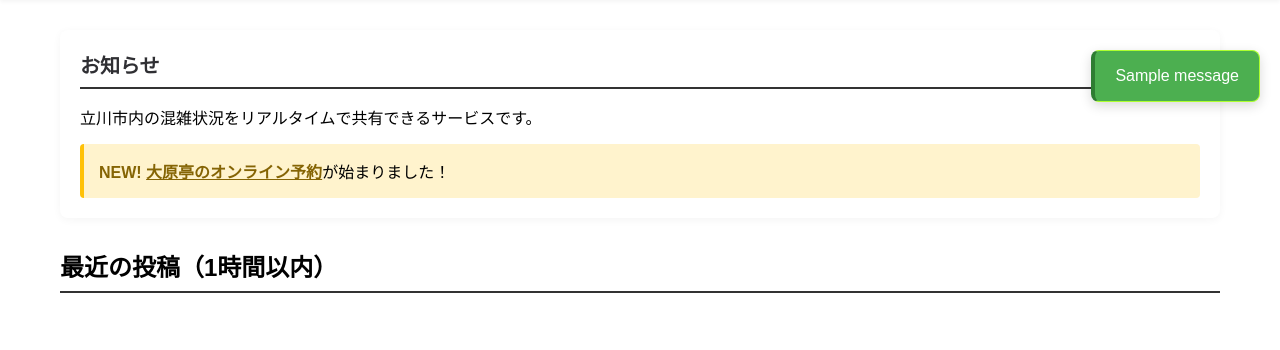
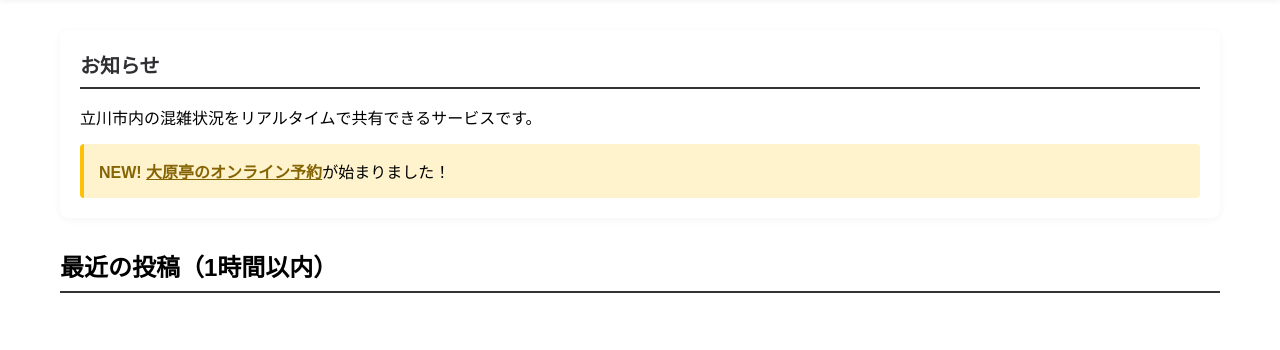
Before and after one commit to kkaisei0204/TachikawaCS, a Flask app: page /topics in a window 1280 px wide. Shown: the part 60-410 px from the top of the page. Run offline with Flask 3, Linux system fonts and the light colour scheme; a user stored in the database is signed in; tables that the repository leaves empty hold one stand-in row (values such as "Sample post"); one stand-in notice (Sample message) is shown.

Commit message:
Update flash message styles

```diff
--- a/apps/top_page/static/style.css
+++ b/apps/top_page/static/style.css
@@ -2880,3 +2880,67 @@
     min-height: 44px;
   }
 }
+
+/* ========================================
+   フラッシュメッセージ（統一デザイン）
+   ======================================== */
+.flash-messages {
+  position: fixed;
+  top: 80px;
+  right: 20px;
+  z-index: 9999;
+  max-width: 350px;
+}
+
+.flash {
+  padding: 16px 20px;
+  margin-bottom: 12px;
+  border-radius: 8px;
+  font-size: 15px;
+  font-weight: 500;
+  box-shadow: 0 4px 12px rgba(0, 0, 0, 0.15);
+  animation: slideInRight 0.4s ease-out, slideOutRight 0.5s ease-in 3s forwards;
+}
+
+/* 成功メッセージ（緑） */
+.flash.success {
+  background-color: #4CAF50;
+  color: white;
+}
+
+/* エラーメッセージ（赤） */
+.flash.error,
+.flash.danger {
+  background-color: #f44336;
+  color: white;
+}
+
+/* 情報メッセージ（青） */
+.flash.info {
+  background-color: #2196F3;
+  color: white;
+}
+
+/* スライドインアニメーション */
+@keyframes slideInRight {
+  from {
+    transform: translateX(400px);
+    opacity: 0;
+  }
+  to {
+    transform: translateX(0);
+    opacity: 1;
+  }
+}
+
+/* スライドアウトアニメーション（右へ） */
+@keyframes slideOutRight {
+  from {
+    transform: translateX(0);
+    opacity: 1;
+  }
+  to {
+    transform: translateX(400px);
+    opacity: 0;
+  }
+}
```
Also changed, not shown: apps/top_page/templates/user_page.html (+2 -28 lines).
